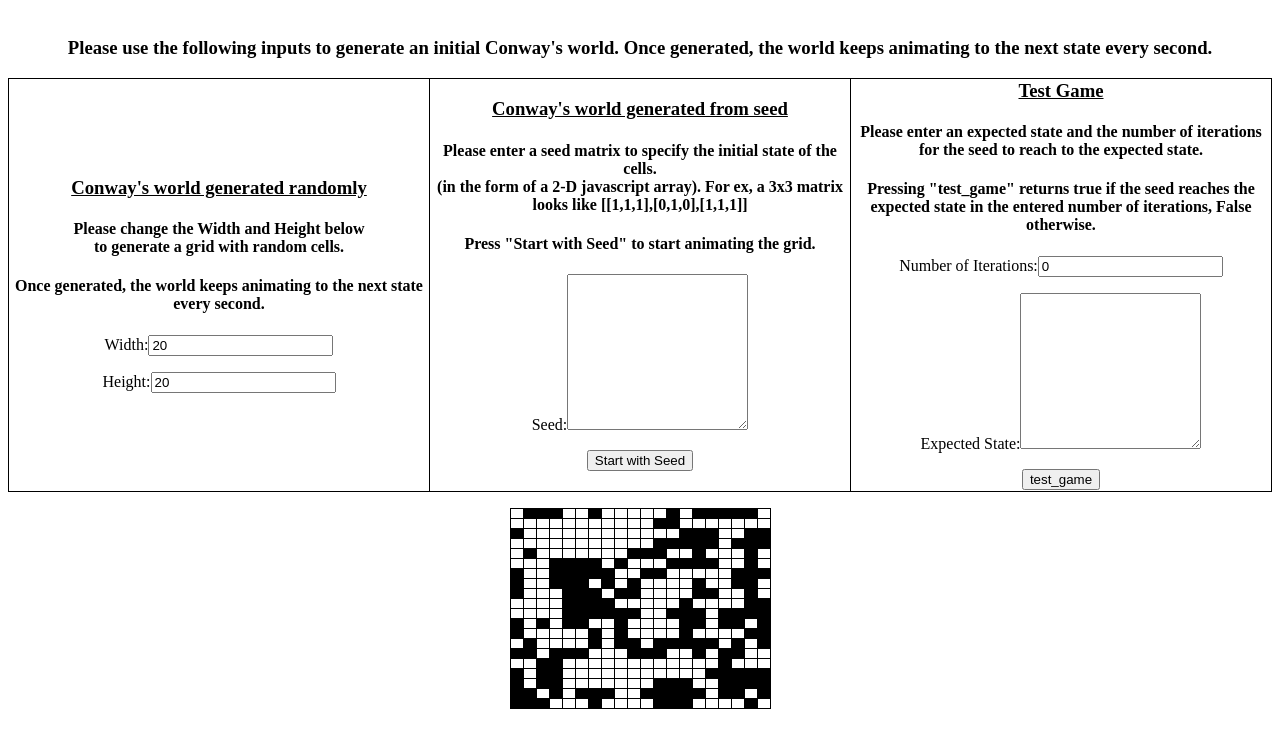
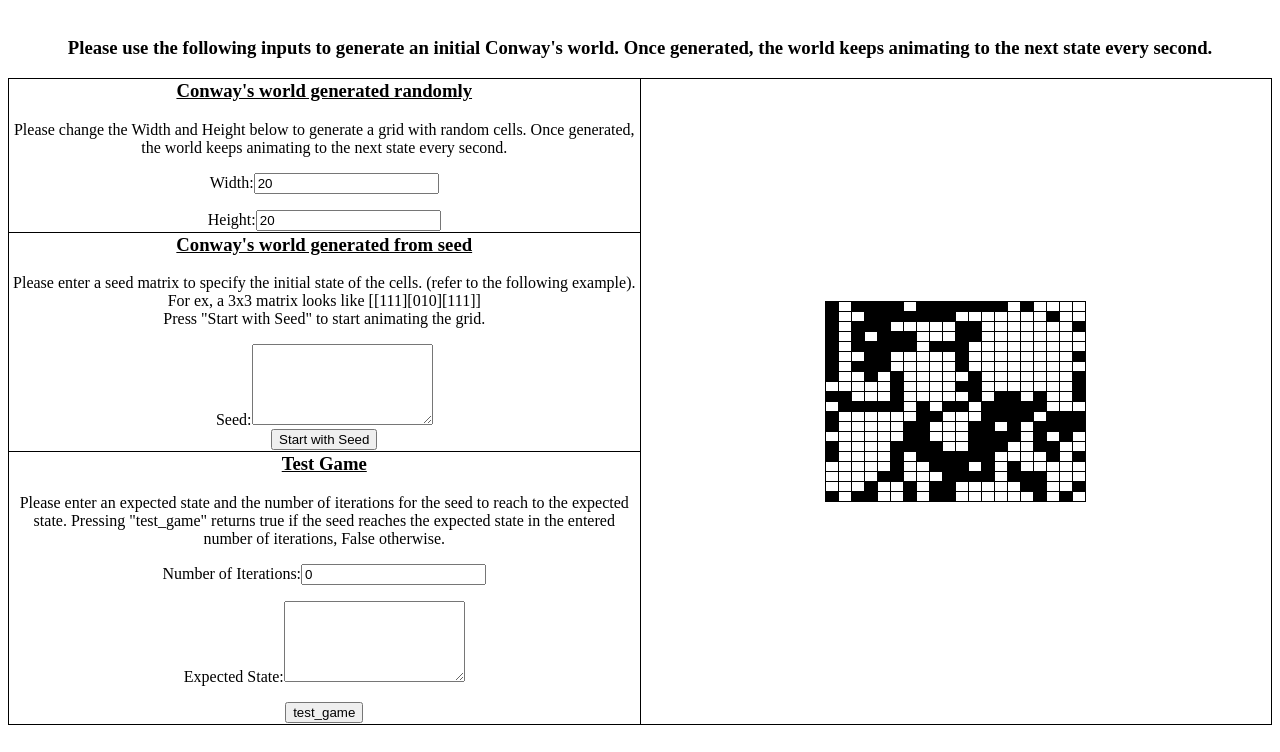
Before and after one commit to anycat-dash/gameoflife, a React app: page / in a window 1280 px wide. Shown: the part 48-800 px from the top of the page. Built offline with nearby package versions, Linux system fonts and the light colour scheme.

Commit message:
bug fixes

```diff
--- a/src/app/app.js
+++ b/src/app/app.js
@@ -1,5 +1,3 @@
-//console.log('Hello');
-
 import React from 'react';
 import ReactDOM from 'react-dom';
 
@@ -34,9 +32,9 @@ class Myrow extends React.Component{
     var columns = [];
     var i=0;
     //console.log('y is' + this.props.y);
-    while(i < this.props.y){
+    while(i < this.props.cols){
       //console.log('state is ' + this.props.state[i] + " i is " + i);
-      if(this.props.state[i] == 1){
+      if(this.props.rowVal[i] == 1){
         columns.push(<AliveCell key={i}></AliveCell>);
       }
       else{
@@ -52,18 +50,20 @@ class Myrow extends React.Component{
 
 /**
  * This component represents the animating Grid of the game of Life.
-    It shows the state of each cell in the world
+ * It shows the state of each cell in the world.
  */
 class Grid extends React.Component{
   constructor(props){
     super(props);
+    this.animationTimer = false;
     this.state = {
       //this matrix holds the current state of Conway's Game of Life World
       matrix : this.props.matrix,
       expected: this.props.expected,
       numIter: this.props.numIter,
       counter: 0,
-      test: false
+      test: false,
+      testResult: ''
     };
   }
 
@@ -106,9 +106,29 @@ class Grid extends React.Component{
     return numAlive;
   }
 
-  //modify the Game World grid according to the rules
-  //of the Game
+  /* Modify the Game World grid according to the rules of the Game */
   moveToNextState(){
+
+    /* ----Tracing---- */
+    /*
+    console.log("counter is "+ this.state.counter);
+    */
+    //If this was a test and we have moved to the next state for the
+    //number of iterations provided, check if we have reached the expected state.
+    if(this.state.test && this.state.counter == this.state.numIter){
+      if(isMatch(this.state.matrix, this.state.expected)){
+        //alert("True");
+        this.setState({testResult : 'Test Result: True'});
+      }
+      else {
+        //alert('False');
+        this.setState({testResult : 'Test Result: False'});
+      }
+      clearInterval(this.animationTimer);
+      this.animationTimer = false;
+      return;
+    }
+
     var result = [];
     var row = this.state.matrix.length;
     var col = this.state.matrix[0].length;
@@ -145,24 +165,11 @@ class Grid extends React.Component{
     }
     var c = this.state.counter;
     this.setState({matrix: result, counter: c+1});
-
-    /* ----Tracing---- */
-    /*
-    console.log("counter is "+ this.state.counter);
-    */
-
-    //If this was a test and we have moved to the next state for the
-    //number of iterations provided, check if we have reached the expected state.
-    if(this.state.test && this.state.counter == this.state.numIter){
-      if(isMatch(this.state.matrix, this.state.expected)){
-        alert("True");
-      }
-      else {
-        alert('False');
-      }
-    }
   }
 
+  /*
+  * Below are the lifecycle methods of the Grid Component
+  */
   componentWillMount(){
     /* ----Tracing---- */
     /*
@@ -174,20 +181,27 @@ class Grid extends React.Component{
     */
     if(this.state.matrix == null)
       this.generateRandomGrid(this.props.x, this.props.y);
-    if(this.props.test)
+
+    if(this.props.test){
       this.setState({test : this.props.test, numIter : this.props.numIter, counter : 0, expected: this.props.expected});
+      this.state.testResult = 'Test Result:';
+    }
+    else{
+      this.setState({test : false, numIter : 0, counter : 0, expected: null});
+      this.state.testResult = ''
+    }
   }
 
   componentDidMount(){
-    console.log("componentDidMount called");
+    if(this.animationTimer == false){
       this.animationTimer = setInterval(
        () => this.moveToNextState(),
-     1000
+       100
       );
+    }
   }
 
   componentWillUnmount() {
-    console.log("componentWillUnmount called");
     clearInterval(this.animationTimer);
   }
 
@@ -200,31 +214,52 @@ class Grid extends React.Component{
     console.log(" test: "+ this.props.test +" numIter: "+ this.props.numIter +" expected is ");
     console.log(this.state.expected);
     */
+
     if(nextProps.matrix != null)
       this.setState({matrix: nextProps.matrix});
     else
       this.generateRandomGrid(nextProps.x, nextProps.y);
 
-    if(nextProps.test)
+    if(nextProps.test){
       this.setState({test : nextProps.test, numIter : nextProps.numIter, counter : 0, expected: nextProps.expected});
+      this.state.testResult = 'Test Result:';
+    }
+    else {
+      this.setState({test : false, numIter : 0, counter : 0, expected: null});
+      this.state.testResult = '';
+    }
+  }
+
+  componentDidUpdate(prevProps, prevState){
+    if(this.animationTimer == false){
+      this.animationTimer = setInterval(
+       () => this.moveToNextState(),
+       100
+      );
+    }
   }
 
   render(){
     var rows = [];
-    for(var i=0;i<this.props.y;i++){
-      rows.push(<Myrow key={i} state={this.state.matrix[i]} y={this.props.x} />);
+    for(var i=0; i < this.state.matrix.length; i++){
+      rows.push(<Myrow key={i} rowVal={this.state.matrix[i]} cols={this.state.matrix[0].length} />);
     }
     return (
+      <div>
+        <label id="testResult">
+          {this.state.testResult}
+        </label>
+        <p></p>
       <table>
           <tbody>{rows}</tbody>
       </table>
+      </div>
     );
   }
 }
 
 /**
- * This component is for reading user input
- * and generating the grid.
+ * This component is for reading user input and generating the grid.
  */
 class ConwayGenerator extends React.Component {
   constructor(props) {
@@ -242,7 +277,7 @@ class ConwayGenerator extends React.Component {
       esinput:      ''
     };
     this.handleChange = this.handleChange.bind(this);
-    this.handleSubmit = this.handleSubmit.bind(this);
+    this.handleSeedSubmit = this.handleSeedSubmit.bind(this);
     this.handleTestSubmit = this.handleTestSubmit.bind(this)
   }
 
@@ -296,35 +331,44 @@ class ConwayGenerator extends React.Component {
     }
   }
 
-  /* Event listener for submit buttons */
-  handleSubmit(event) {
-    console.log("handleSubmit");
+  /* Event listener for submitting the seed matrix */
+  handleSeedSubmit(event) {
     /* Parse and save the seed input */
-    console.log("seed submit clicked");
-    var mat = parseMatrix(this.state.tainput);
+    var mat = parseMatrix(this.state.tainput, 'Seed');
     if(mat != null)
       this.setState({test: false, showGrid : true, showWithSeed: true, matrix: mat});
     else {
-      alert("Please enter a proper 2-D array in the seed area");
+      this.setState({test: false, showGrid : false, showWithSeed: false, matrix: null});
     }
     event.preventDefault();
   }
 
+  /* Event listener for submitting the expected state matrix */
   handleTestSubmit(event){
-    console.log("test button clicked");
-    var mat = parseMatrix(this.state.tainput);
-    var mat2 = parseMatrix(this.state.esinput)
-    if(mat != null && mat2 != null)
+    //this.setState({test : true, showGrid : false, showWithSeed: false});
+    var mat = parseMatrix(this.state.tainput, 'Seed');
+    var mat2 = parseMatrix(this.state.esinput, 'Expected State');
+
+    if(mat != null && mat2 != null){
+      if(mat.length != mat2.length || mat[0].length != mat2[0].length){
+        this.setState({test : false});
+        alert("The seed's and expected state's dimensions don't match");
+      }
+      else
         this.setState({test : true, showGrid : false, showWithSeed: false, matrix : mat, expected : mat2});
+    }
     else {
-      alert("Please enter a proper 2-D array in the seed/expected state areas");
+      this.setState({test : false, showGrid : false, showWithSeed: false, matrix : null, expected : null});
     }
     event.preventDefault();
   }
 
   render() {
+      /* ----Tracing---- */
+      /*
     console.log("conway render: showgrid: " + this.state.showGrid +" showWithSeed:" +this.state.showWithSeed);
     console.log("conway render: rows is "+this.state.matrix.length+" columns is "+this.state.matrix[0].length+ " matrix is "+this.state.matrix);
+    */
     var grid = this.state.test?
                <Grid test={this.state.test} numIter={this.state.numIter} expected={this.state.expected} ex matrix={this.state.matrix}
                  x={this.state.matrix.length} y={this.state.matrix[0].length}/>:
@@ -334,11 +378,11 @@ class ConwayGenerator extends React.Component {
                 <Grid test={this.state.test} matrix={null} x={this.state.width} y={this.state.height} /> ) :
                null;
 
-    return (
+    /*return (
       <div align="center" id="innerDiv">
         <div align="center" id="formDiv">
           <h1 class="underline">Conway's Game of Life</h1>
-          <form onSubmit={this.handleSubmit}>
+          <form>
             <table>
               <caption><h3>Please use the following inputs to generate an initial Conway's world.
               Once generated, the world keeps animating to the next state every second.</h3></caption>
@@ -370,7 +414,7 @@ class ConwayGenerator extends React.Component {
                       <textarea rows="10" cols="20" value={this.state.tainput} name="seed" onChange={this.handleChange} />
                     </label>
                     <p></p>
-                    <input type="submit" name="seedSubmit" value="Start with Seed" />
+                    <button onClick={this.handleSeedSubmit}>Start with Seed</button>
                   </td>
                   <td class="input">
                     <h3 class="underline">Test Game</h3>
@@ -397,14 +441,86 @@ class ConwayGenerator extends React.Component {
           {grid}
         </div>
     </div>
+    );*/
+
+    return (
+      <div align="center" id="innerDiv">
+          <h1 class="underline">Conway's Game of Life</h1>
+            <table>
+              <caption><h3>Please use the following inputs to generate an initial Conway's world.
+              Once generated, the world keeps animating to the next state every second.</h3></caption>
+            <tbody>
+                <tr>
+                  <td class="input">
+                    <h3 class="underline">Conway's world generated randomly</h3>
+                    Please change the Width and Height below to generate a grid with random cells.
+                    Once generated, the world keeps animating to the next state every second.
+                    <p></p>
+                    <label>
+                      Width:
+                      <input type="text" name="width" value={this.state.width} onChange={this.handleChange} />
+                    </label>
+                    <p></p>
+                    <label>
+                      Height:
+                      <input type="text" name="height" value={this.state.height} onChange={this.handleChange} />
+                    </label>
+                  </td>
+                  <td rowSpan = "3">
+                    <div align="center" id="gridDiv">
+                      {grid}
+                    </div>
+                  </td>
+                </tr>
+                <tr>
+                  <td class="input">
+                    <h3 class="underline">Conway's world generated from seed</h3>
+                    Please enter a seed matrix to specify the initial state of the cells.
+                    (refer to the following example).
+                    <br></br>
+                    For ex, a 3x3 matrix looks like [[111][010][111]]
+                    <br></br>
+                    Press "Start with Seed" to start animating the grid.
+                    <p></p>
+                    <label>
+                      Seed:
+                      <textarea rows="5" cols="20" value={this.state.tainput} name="seed" onChange={this.handleChange} />
+                    </label>
+                    <br></br>
+                    <button onClick={this.handleSeedSubmit}>Start with Seed</button>
+                  </td>
+                </tr>
+                <tr>
+                  <td class="input">
+                    <h3 class="underline">Test Game</h3>
+                    Please enter an expected state and the number of iterations for the seed to reach to the expected state.
+                    Pressing "test_game" returns true if the seed reaches the expected state in the entered number of iterations, False otherwise.
+                    <p></p>
+                    <label>
+                      Number of Iterations:
+                      <input width="3px" type="text" name="numIter" value={this.state.numIter} onChange={this.handleChange} />
+                    </label>
+                    <p></p>
+                    <label>
+                      Expected State:
+                      <textarea rows="5" cols="20" value={this.state.esinput} name="expState" onChange={this.handleChange} />
+                    </label>
+                    <p></p>
+                    <button onClick={this.handleTestSubmit}>test_game</button>
+                  </td>
+                </tr>
+              </tbody>
+            </table>
+    </div>
     );
   }
 }
 
-const element2 = <ConwayGenerator />;
+const mainElement = <ConwayGenerator />;
 
+//Render the Entire Page
 ReactDOM.render(
-  element2,
+  mainElement,
   document.getElementById('rootDiv')
 );
 
@@ -412,34 +528,52 @@ ReactDOM.render(
  * Parse the string input provided in a text area
  * and return a 2-D array containing 1's and 0's out of it
  */
-function parseMatrix(input){
+function parseMatrix(input, textAreaName){
   //[[1,1,1,0,1],[0,1,0,1,0],[1,1,0,0,1],[0,1,0,1,1],[1,0,1,0,1]]
-  //[[1,1,1],[0,0,0],[0,1,0]]
-  //[[1,1,1],[0,1,0],[0,1,0]]
-  var rows = input.split("[");
+  //[[111][000][010]]
+  // [[111][010][010]]
+
+  //regex matcher for proper format of the input
+  if(!(/^\[(\s*\[(0|1|\s)+\]\s*)*\]$/.test(input.trim()))){
+    alert('Provided input in the ' + textAreaName + ' text area is not in the correct format.');
+    return null;
+  }
+
+  var rows = input.trim().split("[");
   var result = [];
+  var j = 0;
 
+  //go through each row and split the string at [, and fill up
+  //the result matrix with each 0 or 1
   for(var i=2; i < rows.length; i++){
-    //console.log("parseMatrix: substr"+ rows[i].substring(0, (rows[i].length - 2)) + " length is " + rows[i].length);
-    var cols = rows[i].substring(0, (rows[i].length - 2)).split(",");
     result[i-2] = [];
-    for (var j = 0; j < cols.length; j++) {
-      if(parseInt(cols[j]) == 0 || parseInt(cols[j]) == 1){
-        result[i-2][j] = parseInt(cols[j]);
-      }
-      else {
-        continue;
+    j = 0;
+    for (var c of rows[i]) {
+      if(parseInt(c) == 0 || parseInt(c) == 1){
+        result[i-2][j++] = parseInt(c);
       }
     }
   }
-  //console.log("parseMatrix: result ");
-  //console.log(result);
+
+  //Size of each row should be the same
+  for (var i = 1; i < result.length; i++) {
+    if(result[i].length != result[0].length){
+      alert('Input given for Seed/Expected State could not be parsed into a valid matrix. Size of each row is not the same.');
+      return null;
+    }
+  }
+
+  //empty matrix. As far as our app is concerned, just return null
+  if(result.length == 0)
+    return null;
+
+console.log("parseMatrix returned");
+console.log(result);
   return result;
 }
 
-
 /**
- * This function check if 2 2-D arrays are equal.
+ * This function check if 2 matrices are equal.
  * Returns true/false
  */
 function isMatch(matrix, expected){
--- a/src/index.html
+++ b/src/index.html
@@ -15,8 +15,8 @@
       }
 
       .input{
-        height: 10px;
-        width: 33%;
+        width: 50%;
+        vertical-align: center;
       }
 
       .cell{
```
Lines whose indentation alone changed are shown as unchanged.
